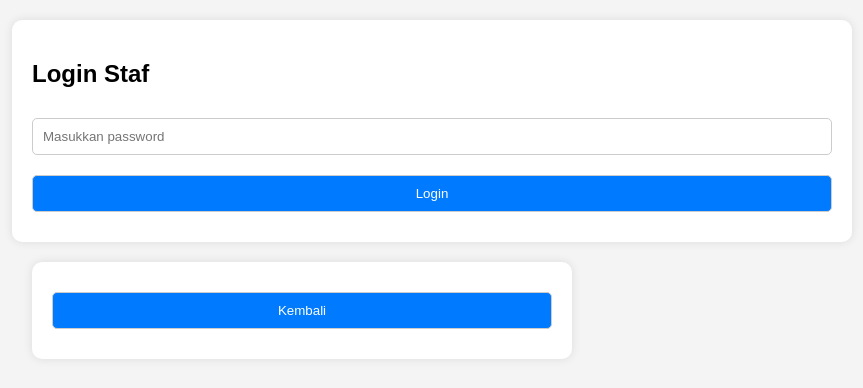
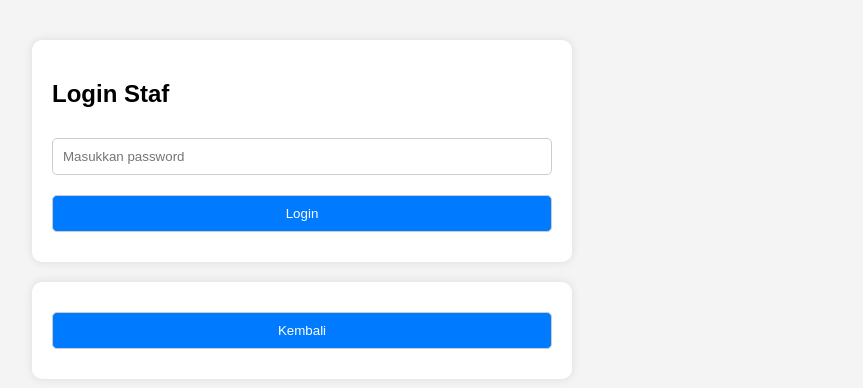
Before and after one commit to fyytuathade/Sistem-Tiket-Konser, a plain HTML site: page checkin/checkin.html in a window 1280 px wide. Shown: the whole page, without its empty margins (8-871 px from the left). Drawn offline with Linux system fonts and the light colour scheme.

Commit message:
Update admin.css

```diff
--- a/assets/css/admin.css
+++ b/assets/css/admin.css
@@ -7,9 +7,9 @@ body {
 }
 
 .container {
-  max-width: 800px;
-  width: 100%;
-  background: white;
+  max-width: 500px;
+  margin: 20px;
+  background: #fff;
   padding: 20px;
   border-radius: 10px;
   box-shadow: 0 0 10px rgba(0, 0, 0, 0.1);
```
